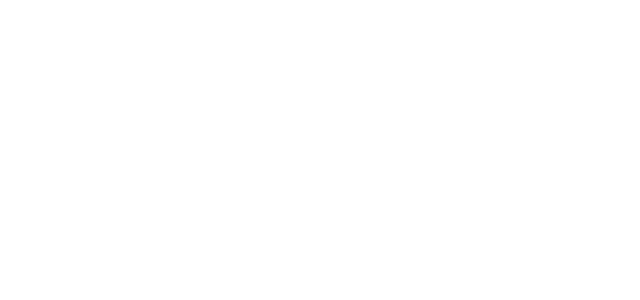
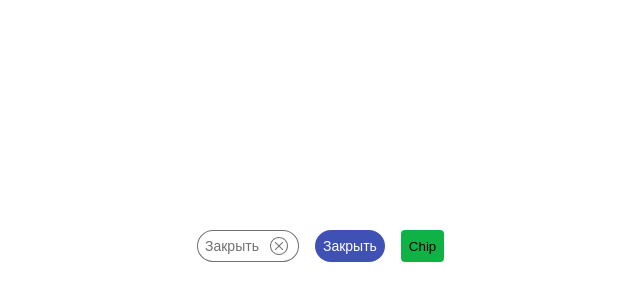
Before and after one commit to V0xDev/vortex-ui-kit, a Vue app: page / in a window 1280 px wide. Shown: the part 162-462 px from the top of the page, without its empty margins (43-683 px from the left). Built offline with nearby package versions, Linux system fonts and the light colour scheme.

Commit message:
Создал компонент Chip и историю для него

```diff
--- a/src/App.vue
+++ b/src/App.vue
@@ -1,8 +1,32 @@
-<script setup lang="ts"></script>
+<script setup lang="ts">
+import VChip from "@/components/Chip/VChip.vue";
+import VIcon from "./components/Icon/VIcon.vue";
+import CloseIcon from "./shared/icons/CloseIcon.vue";
+import VLabel from "./components/Label/VLabel.vue";
+import { Color, COLORS_OPTIONS } from "./shared/constants";
+</script>
 
 <template>
   <div class="info-container">
-    <div class="info-container__wrapper"></div>
+    <div class="info-container__wrapper">
+      <VChip
+        @click="console.log(1)"
+        is-rounded-full
+        color="neutral"
+        variant="outlined"
+      >
+        <template #after>
+          <VIcon :color="Color.neutral" style="cursor: pointer">
+            <CloseIcon />
+          </VIcon>
+        </template>
+        <VLabel :color="Color.neutral" size="s2">Закрыть</VLabel>
+      </VChip>
+      <VChip is-rounded-full color="primary" variant="solid">
+        <VLabel color="#fff" size="s2">Закрыть</VLabel>
+      </VChip>
+      <VChip color="success" variant="solid">Chip</VChip>
+    </div>
   </div>
 </template>
 
@@ -17,5 +41,8 @@
 
 .info-container__wrapper {
   width: 800px;
+
+  display: flex;
+  gap: 1rem;
 }
 </style>
--- /dev/null
+++ b/src/components/Chip/VChip.types.ts
@@ -0,0 +1,17 @@
+import { ColorMode } from "@/shared/types";
+
+export enum VChipVariant {
+  solid = "solid",
+  outlined = "outlined",
+}
+
+export const VARIANT_CHIP_OPTIONS = Object.keys(VChipVariant);
+
+export type VChipVariantType = keyof typeof VChipVariant;
+
+export interface VChip {
+  variant?: VChipVariantType;
+  color?: ColorMode;
+  isRounded?: boolean;
+  isRoundedFull?: boolean;
+}
--- /dev/null
+++ b/src/components/Chip/VChip.vue
@@ -0,0 +1,87 @@
+<script lang="ts" setup>
+import { VChip } from "@/components/Chip/VChip.types";
+
+withDefaults(defineProps<VChip>(), {
+  color: "neutral",
+  variant: "solid",
+  isRounded: true,
+});
+</script>
+
+<template>
+  <button
+    class="ui-chip"
+    :class="[
+      '--' + color,
+      '--' + variant,
+      { '--rounded': isRounded },
+      { '--rounded-full': isRoundedFull },
+    ]"
+  >
+    <div v-if="$slots.before" class="--before">
+      <slot name="before" />
+    </div>
+    <div v-if="$slots.default" class="--default">
+      <slot name="default" class="label" />
+    </div>
+    <div v-if="$slots.after" class="--after">
+      <slot name="after" />
+    </div>
+  </button>
+</template>
+
+<style scoped lang="scss">
+@use "sass:map";
+@use "@/assets/_variables.scss" as *;
+@use "@/assets/_mixins.scss" as *;
+
+$fullRounded: 18px;
+
+@mixin set-style($color) {
+  &.--solid {
+    background-color: map-get($color, 100);
+  }
+
+  &.--outlined {
+    background-color: transparent;
+    box-shadow: inset 0px 0px 0px 1px map-get($color, 100);
+  }
+}
+
+.ui-chip {
+  background-color: transparent;
+  border: none;
+
+  @include flex-with-gap(row, center, center, $base-size * 2);
+
+  padding: map-get($spacing, small_4x) map-get($spacing, small_3x);
+
+  &.--rounded {
+    border-radius: $base-rounded;
+  }
+
+  &.--rounded-full {
+    border-radius: $fullRounded;
+  }
+
+  &.--primary {
+    @include set-style($primary);
+  }
+
+  &.--error {
+    @include set-style($error);
+  }
+
+  &.--secondary {
+    @include set-style($secondary);
+  }
+
+  &.--neutral {
+    @include set-style($neutral);
+  }
+
+  &.--success {
+    @include set-style($success);
+  }
+}
+</style>
--- a/src/components/Tabs/VTab.vue
+++ b/src/components/Tabs/VTab.vue
@@ -10,7 +10,6 @@
 
 <template>
   <button
-    v-bind="$attrs"
     class="ui-tab"
     :class="[
       { '--active': activeValue === value },
--- a/src/components/icon/VIcon.vue
+++ b/src/components/icon/VIcon.vue
@@ -31,6 +31,6 @@
   width: v-bind(width);
   height: v-bind(height);
   position: relative;
-  display: inline-block;
+  display: block;
 }
 </style>
```
Also changed, not shown: 1 other file (tests, documents, lock files or other folders).
